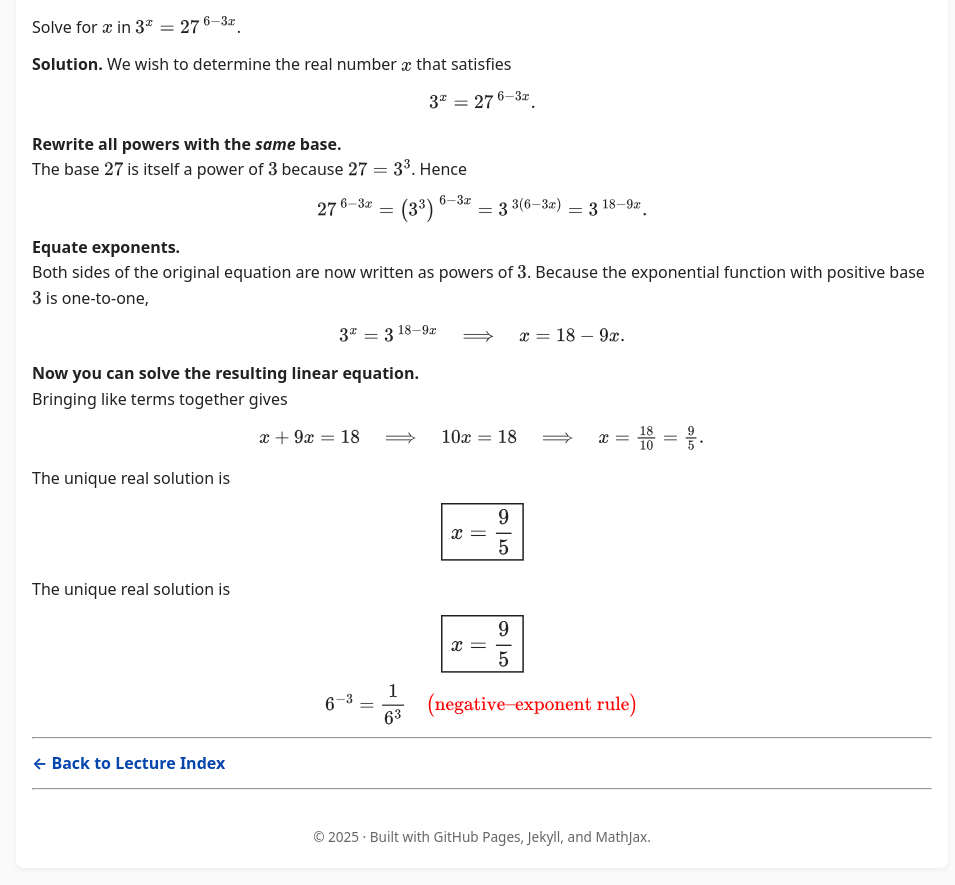
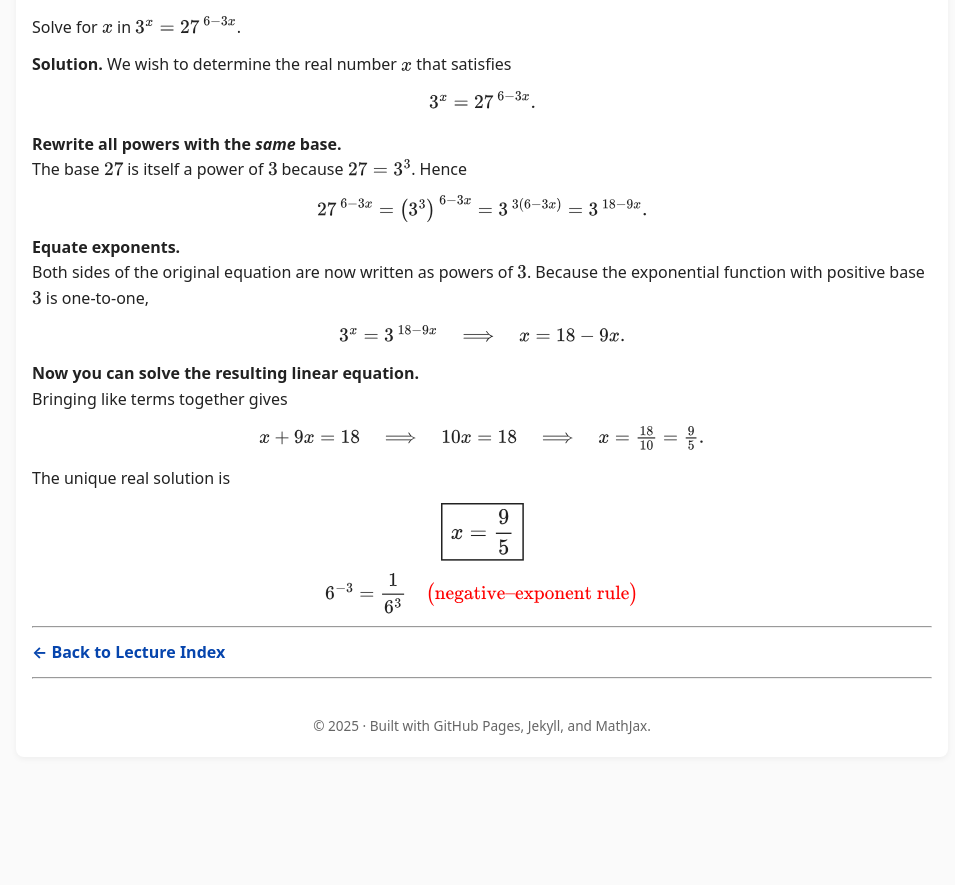
Before and after one commit to SaleemKamaludin/SaleemKamaludin.github.io, a Jekyll site: the page built from courses/math-1115/lecture-notes/lecture3.md, in a window 1280 px wide and 900 px high, scrolled down 1848 px. Shown: the top 885 px of the window, without its empty margins (158-1113 px from the left). Built offline with Jekyll 4.4.1, drawn with Linux system fonts in a browser that asks for light colours; after the commit the page ends 2637 px from its top, so only the background shows below that.

Commit message:
Update lecture3.md

```diff
--- a/courses/math-1115/lecture-notes/lecture3.md
+++ b/courses/math-1115/lecture-notes/lecture3.md
@@ -239,13 +239,6 @@ To ensure consistency, these operations must be performed in a **specific order*
 </p>
 
 
-<p style="margin-top:1rem;">
-  The unique real solution is
-</p>
-
-<p style="text-align:center; font-size:1.15rem;">
-  \( \boxed{\,x = \dfrac{9}{5}\,} \)
-</p>
 
 
 <div class="solution">
```
